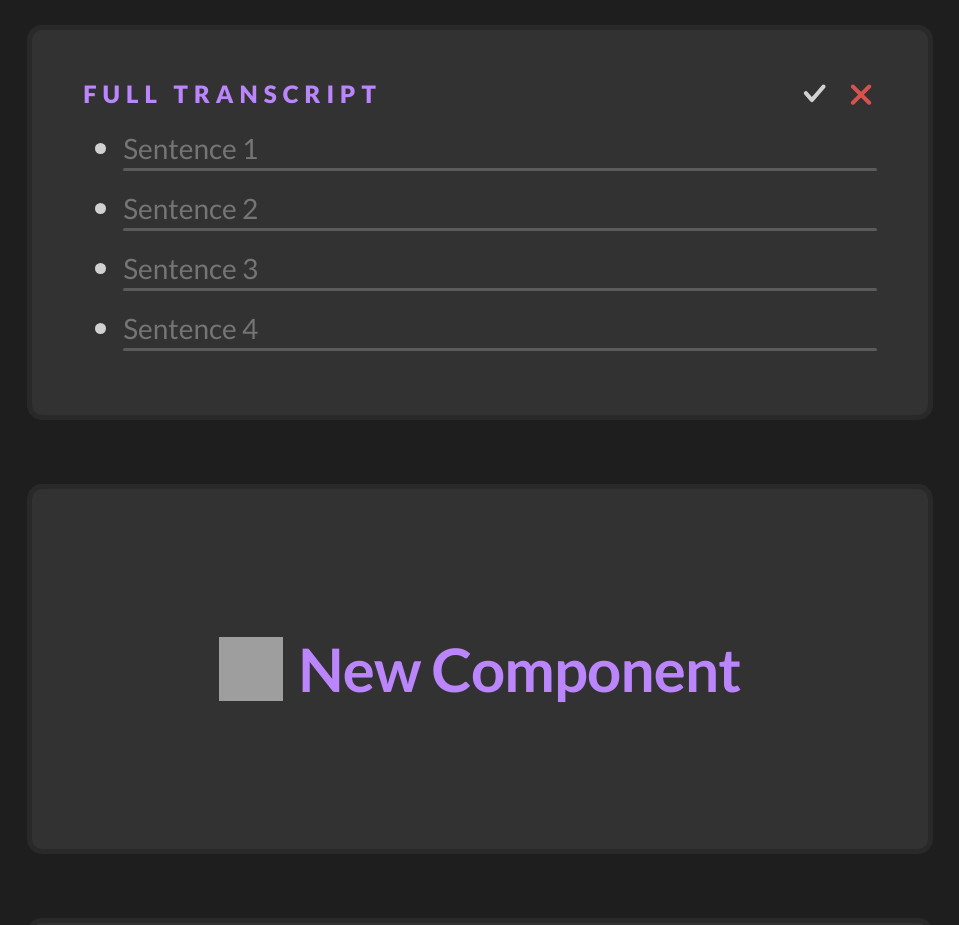
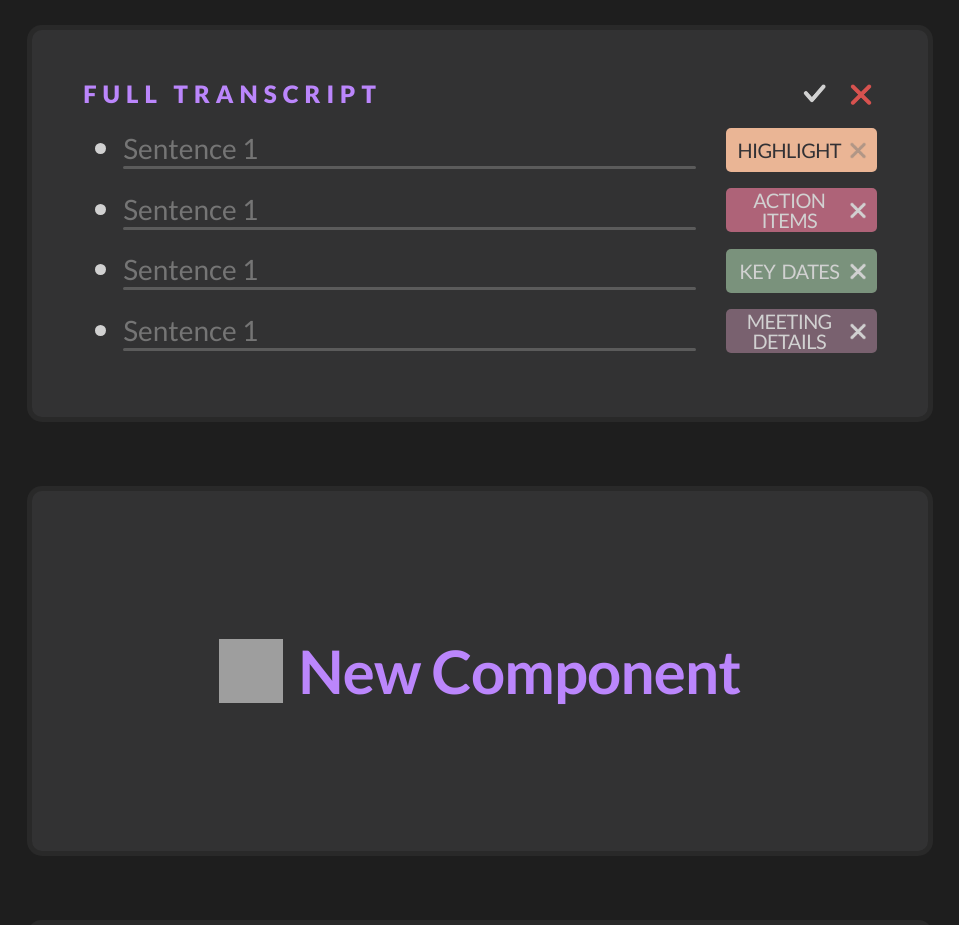
Before and after one commit to Jaywhisker/Satiscribe, a Next.js app in the folder SatiscribeFrontEnd/: page /large in a window 1280 px wide. Shown: the part 1800-2725 px from the top of the page, without its empty margins (160-1119 px from the left). Built offline with nearby package versions, Linux system fonts and the light colour scheme; grey boxes are pictures that could not be loaded.

Commit message:
added the tags

```diff
--- /dev/null
+++ b/SatiscribeFrontEnd/components/large blocks/Tags and Labels/transcriptTagsLabels.js
@@ -0,0 +1,44 @@
+import React from 'react'
+import style from '@/styles/Colourtest.module.css'
+import flexi from '@/styles/Flexible.module.css'
+import list from '@/styles/List.module.css'
+import logos from '@/styles/Logos.module.css'
+import contentblock from '@/styles/components/contentblocks.module.css'
+import tags from '@/styles/components/large blocks/tags.module.css'
+
+function TranscriptTags({type, name}) {
+    return (
+        <>
+        { (type == 'tags' && name =='highlight') ? (
+            <div className={`${tags.highlightTags} ${flexi.flexRowNoGap} ${flexi.alignCenter}  ${flexi.justifyCenter}`}>
+                <h6 className={`${tags.transcribeLabelText}`} style={{color:`var(--Final_Gray)`, width:'75%'}}>highlight</h6>
+                <div className={logos.evensmallerclickable} style={{ backgroundImage: `url("/iconsGrey/Cancellation.png")`, zIndex: 1}}></div>
+            </div>
+        ) : (type =='tags' && name =='action items') ? (
+            <div className={`${tags.actionTags} ${flexi.flexRowNoGap} ${flexi.alignCenter}  ${flexi.justifyCenter}`}>
+                <h6 className={`${tags.transcribeLabelText}`} style={{color:`var(--Final_White)`, width:'75%'}}>action items</h6>
+                <div className={logos.evensmallerclickable} style={{ backgroundImage: `url("/icons/Cancellation.png")`, zIndex: 1}}></div>
+            </div>
+        )  : (type =='tags' && name =='key dates') ? (
+            <div className={`${tags.keydatesTags} ${flexi.flexRowNoGap} ${flexi.alignCenter}  ${flexi.justifyCenter}`}>
+                <h6 className={`${tags.transcribeLabelText}`} style={{color:`var(--Final_White)`, width:'75%'}}>key dates</h6>
+                <div className={logos.evensmallerclickable} style={{ backgroundImage: `url("/icons/Cancellation.png")`, zIndex: 1}}></div>
+            </div>
+        ) : (type =='tags' && name =='meeting details') ? (
+            <div className={`${tags.meetingDetailsTags} ${flexi.flexRowNoGap} ${flexi.alignCenter}  ${flexi.justifyCenter}`}>
+                <h6 className={`${tags.transcribeLabelText}`} style={{color:`var(--Final_White)`, width:'75%'}}>meeting details</h6>
+                <div className={logos.evensmallerclickable} style={{ backgroundImage: `url("/icons/Cancellation.png")`, zIndex: 1}}></div>
+            </div>
+
+        ) : (type =='labels' && name =='unrelated') ? (
+            <div className={`${tags.meetingDetailsTags} ${flexi.flexRowNoGap} ${flexi.alignCenter}  ${flexi.justifyCenter}`}>
+                <h6 className={`${tags.transcribeLabelText}`} style={{color:`var(--Final_White)`, width:'75%'}}>meeting details</h6>
+                <div className={logos.evensmallerclickable} style={{ backgroundImage: `url("/icons/Cancellation.png")`, zIndex: 1}}></div>
+            </div>
+        ): (null)
+        }
+        </>
+    )
+}
+
+export default TranscriptTags
--- a/SatiscribeFrontEnd/components/large blocks/agenda.js
+++ b/SatiscribeFrontEnd/components/large blocks/agenda.js
@@ -5,7 +5,7 @@ import logos from '@/styles/Logos.module.css'
 import list from '@/styles/List.module.css'
 import contentblock from '@/styles/components/contentblocks.module.css'
 import largeblockStyles from '@/styles/components/large blocks/createNewBlockStyles.module.css'
-import InputFieldEditableList from './inputFieldEditableList'
+import InputFieldEditableList from './InputFields/inputFieldEditableList'
 import AgendaJson from '@/data/Agenda.json'
 
 function AgendaBlock() {
--- a/SatiscribeFrontEnd/components/large blocks/fullTranscript.js
+++ b/SatiscribeFrontEnd/components/large blocks/fullTranscript.js
@@ -4,7 +4,8 @@ import flexi from '@/styles/Flexible.module.css'
 import list from '@/styles/List.module.css'
 import logos from '@/styles/Logos.module.css'
 import contentblock from '@/styles/components/contentblocks.module.css'
-
+import tags from '@/styles/components/large blocks/tags.module.css'
+import TranscriptTags from './Tags and Labels/transcriptTagsLabels'
 
 function FullTranscriptBlock() {
     return (
@@ -60,20 +61,40 @@ function FullTranscriptBlock() {
 
                     <ul className={`${list.smolGap}`}>
                         <li>
-                            <input type='text' placeholder='Sentence 1'></input>
-                            <div className={contentblock.line}></div>
+                            <div className={`${flexi.flexRowMediumGap} ${flexi.alignCenter}`}>
+                                <div className={`${flexi.flexColumnNoGap}`} style={{width:'90%'}}>
+                                    <input type='text' placeholder='Sentence 1'></input>
+                                    <div className={contentblock.line}></div>
+                                </div>
+                                <TranscriptTags type='tags' name='highlight'/>
+                            </div>
                         </li>
                         <li>
-                            <input type='text' placeholder='Sentence 2'></input>
-                            <div className={contentblock.line}></div>
+                            <div className={`${flexi.flexRowMediumGap} ${flexi.alignCenter}`}>
+                                <div className={`${flexi.flexColumnNoGap}`} style={{width:'90%'}}>
+                                    <input type='text' placeholder='Sentence 1'></input>
+                                    <div className={contentblock.line}></div>
+                                </div>
+                                <TranscriptTags type='tags' name='action items'/>
+                            </div>
                         </li>
                         <li>
-                            <input type='text' placeholder='Sentence 3'></input>
-                            <div className={contentblock.line}></div>
+                            <div className={`${flexi.flexRowMediumGap} ${flexi.alignCenter}`}>
+                                <div className={`${flexi.flexColumnNoGap}`} style={{width:'90%'}}>
+                                    <input type='text' placeholder='Sentence 1'></input>
+                                    <div className={contentblock.line}></div>
+                                </div>
+                                <TranscriptTags type='tags' name='key dates'/>
+                            </div>
                         </li>
                         <li>
-                            <input type='text' placeholder='Sentence 4'></input>
-                            <div className={contentblock.line}></div>
+                            <div className={`${flexi.flexRowMediumGap} ${flexi.alignCenter}`}>
+                                <div className={`${flexi.flexColumnNoGap}`} style={{width:'90%'}}>
+                                    <input type='text' placeholder='Sentence 1'></input>
+                                    <div className={contentblock.line}></div>
+                                </div>
+                                <TranscriptTags type='tags' name='meeting details'/>
+                            </div>
                         </li>
 
                     </ul>
--- a/SatiscribeFrontEnd/components/large blocks/taskSummariserIndividualTask.js
+++ b/SatiscribeFrontEnd/components/large blocks/taskSummariserIndividualTask.js
@@ -5,9 +5,9 @@ import flexi from '@/styles/Flexible.module.css'
 import logos from '@/styles/Logos.module.css'
 import contentblock from '@/styles/components/contentblocks.module.css'
 import TaskSummariserDropDown from './taskSummariserDropDown'
-import InputFieldEditableSentence from './inputFieldEditableSentence'
-import InputFieldEditablePara from './inputFieldEditablePara'
-import InputFieldEditable from './inputFieldEditableList'
+import InputFieldEditableSentence from './InputFields/inputFieldEditableSentence'
+import InputFieldEditablePara from './InputFields/inputFieldEditablePara'
+import InputFieldEditable from './InputFields/inputFieldEditableList'
 
 
 
--- a/SatiscribeFrontEnd/styles/Flexible.module.css
+++ b/SatiscribeFrontEnd/styles/Flexible.module.css
@@ -12,11 +12,36 @@
     flex-direction: row;
 }
 
+.flexColumnSmollestGap{
+    display: flex;
+    flex-direction: column;
+    gap: var(--smollestGap);
+}
+
+.flexRowSmollestGap{
+    display: flex;
+    flex-direction: row;
+    gap: var(--smollestGap);
+}
+
+.flexColumnSmollerGap{
+    display: flex;
+    flex-direction: column;
+    gap: var(--smollerGap);
+}
+
+.flexRowSmollerGap{
+    display: flex;
+    flex-direction: row;
+    gap: var(--smollerGap);
+}
+
 .flexColumnSmolGap {
     display: flex;
     flex-direction: column;
     gap: var(--smolGap);
 }
+
 
 .flexRowSmolGap {
     display: flex;
@@ -84,6 +109,10 @@
     justify-content: start;
 }
 
+.justifyEnd{
+    justify-content: end;
+}
+
 .alignStart {
     align-items: start;
 }
@@ -104,11 +133,3 @@
 .spacing {
     padding: var(--contentPaddingVert) var(--smolGap);
 }
-
-.transcribeLabelText {
-    width: fit-content;
-    font-family: 'Lato', sans-serif;
-    font-weight: 700;
-    line-height: 3.5vh;
-    text-transform: uppercase;
-}
--- a/SatiscribeFrontEnd/styles/Logos.module.css
+++ b/SatiscribeFrontEnd/styles/Logos.module.css
@@ -1,37 +1,35 @@
-.small {
+.evensmaller,
+.evensmallerclickable{
+    width: 3vh;
+    height: 3vh;
+    background-size: cover;
+}
+
+
+.small,
+.smallclickable{
     width: 4vh;
     height: 4vh;
     background-size: cover;
 }
 
-.medium {
+.medium,
+.mediumclickable{
     width: 6vh;
     height: 6vh;
     background-size: cover;
 }
 
-.big {
-    width: 8vh;
-    height: 8vh;
-    background-size: cover;
-}
-
-.smallclickable {
-    width: 4vh;
-    height: 4vh;
-    background-size: cover;
-}
-
-.smallclickable:hover{
-    cursor: pointer;
-}
-
+.big,
 .bigclickable {
     width: 8vh;
     height: 8vh;
     background-size: cover;
 }
 
-.bigclickable:hover{
+.evensmallerclickable,
+.smallclickable,
+.mediumclickable,
+.bigclickable{
     cursor: pointer;
 }
--- a/SatiscribeFrontEnd/styles/colours.css
+++ b/SatiscribeFrontEnd/styles/colours.css
@@ -30,4 +30,13 @@
     --Final_Calendar_Purple: rgb(121, 97, 111);
     --Final_Calendar_Skin: rgb(234, 181, 149);
     --Final_Calendar_Pink: rgb(174, 99, 120);
+    --Final_Red_75: rgb(215, 82, 79, 0.75);
+    --Final_Red_50: rgb(215, 82, 79, 0.50);
+    --Final_Red_25: rgb(215, 82, 79, 0.25);
+    --Final_Tag_Orange: rgb(255, 174, 83);
+    --Final_Tag_Orange_15: rgb(255, 174, 83, 0.15);
+    --Final_Tag_Yellow: rgb(255, 219, 99);
+    --Final_Tag_Yellow_15: rgb(255, 219, 99,0.15);
+    --Final_Tag_Green: rgb(42, 177, 55);
+    --Final_Tag_Green15: rgb(42, 177, 55, 0.15);
 }
--- /dev/null
+++ b/SatiscribeFrontEnd/styles/components/large blocks/tags.module.css
@@ -0,0 +1,50 @@
+h6.transcribeLabelText {
+    width: fit-content;
+    font-family: 'Lato', sans-serif;
+    font-weight: 400;
+    line-height: 2.5vh;
+    letter-spacing: -0.05vw;
+    text-transform: uppercase;
+    color: var(--Final_White);
+    padding: 0;
+    text-align: center;
+}
+
+h6.transcribeCleaningTagText {
+    width: fit-content;
+    font-family: 'Lato', sans-serif;
+    font-weight: 400;
+    line-height: 3vh;
+    letter-spacing: 0.1vw;
+    padding: 0;
+
+}
+
+
+.highlightTags{
+    background-color: var(--Final_Calendar_Skin);
+    width: 14vw;
+    height: calc(2 * var(--smollerGap) + 3vh);
+    border-radius: 5px;
+}
+
+.actionTags{
+    background-color: var(--Final_Calendar_Pink);
+    width: 14vw;
+    height: calc(2 * var(--smollerGap) + 3vh);
+    border-radius: 5px;
+}
+
+.keydatesTags{
+    background-color: var(--Final_Calendar_Green);
+    width: 14vw;
+    height: calc(2 * var(--smollerGap) + 3vh);
+    border-radius: 5px;
+}
+
+.meetingDetailsTags{
+    background-color: var(--Final_Calendar_Purple);
+    width: 14vw;
+    height: calc(2 * var(--smollerGap) + 3vh);
+    border-radius: 5px;
+}
--- a/SatiscribeFrontEnd/styles/globals.css
+++ b/SatiscribeFrontEnd/styles/globals.css
@@ -1,6 +1,8 @@
 @import url('https://fonts.googleapis.com/css2?family=Lato:ital,wght@0,100;0,300;0,400;0,700;0,900;1,100;1,300;1,400;1,700;1,900&family=Poppins:ital,wght@0,100;0,200;0,300;0,400;0,500;0,600;0,700;0,800;0,900;1,100;1,200;1,300;1,400;1,500;1,600;1,700;1,800;1,900&display=swap');
 
 :root {
+  --smollestGap: 5px;
+  --smollerGap:10px;
   --smolGap: 15px;
   --mediumGap: 30px;
   --bigGap: 50px;
```
Also changed, not shown: SatiscribeFrontEnd/components/large blocks/InputFields/inputFieldEditableList.js (renamed from SatiscribeFrontEnd/components/large blocks/inputFieldEditableList.js), SatiscribeFrontEnd/components/large blocks/InputFields/inputFieldEditablePara.js (renamed from SatiscribeFrontEnd/components/large blocks/inputFieldEditablePara.js), SatiscribeFrontEnd/components/large blocks/InputFields/inputFieldEditableSentence.js (renamed from SatiscribeFrontEnd/components/large blocks/inputFieldEditableSentence.js).
